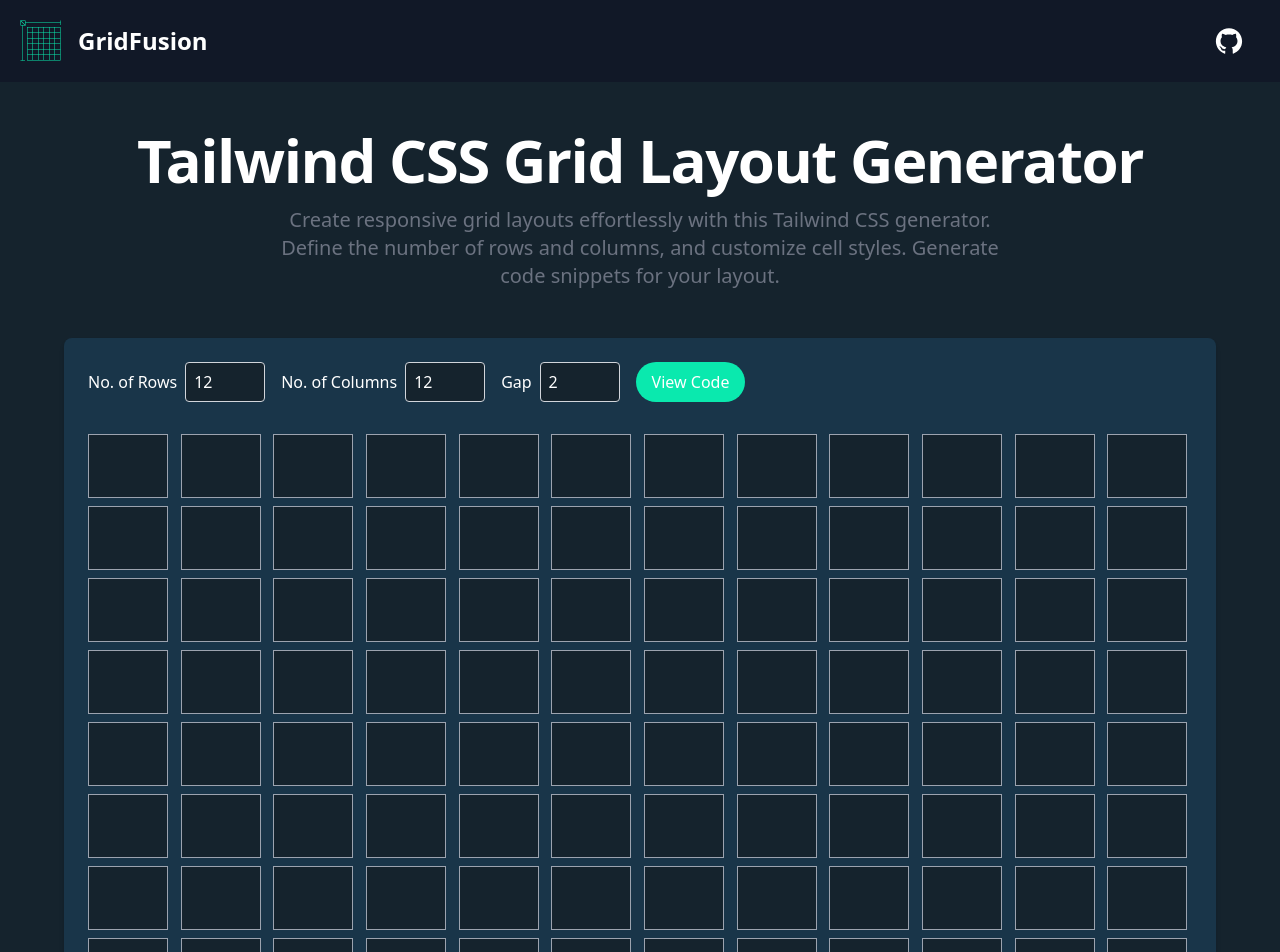
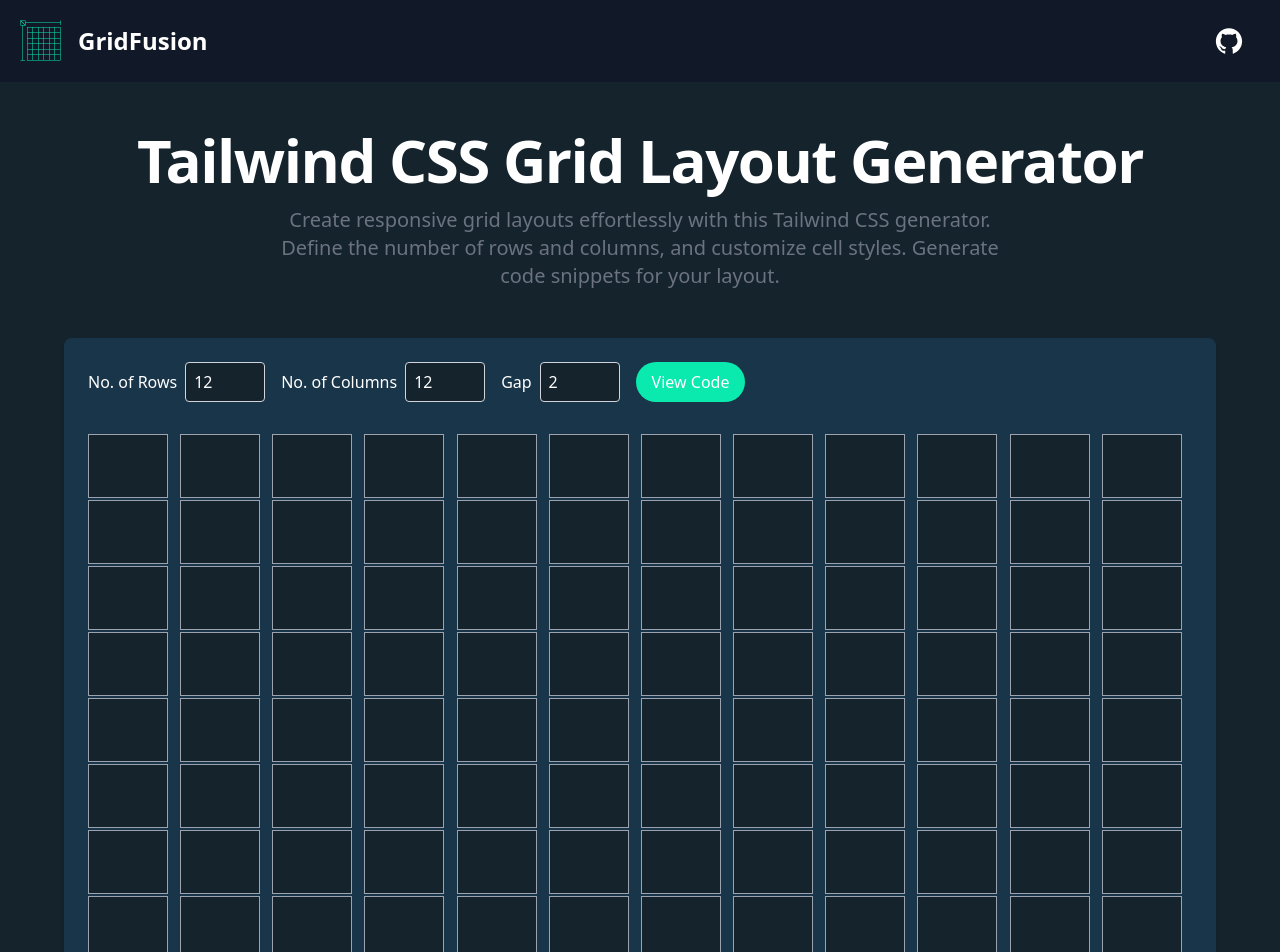
Before and after one commit to AhmerAli412/GridLayoutGenetrator, a React (Create React App) app: page / in a window 1280 px wide. Shown: the top 952 px of the page. Built offline with nearby package versions, Linux system fonts and the light colour scheme.

Commit message:
gap visual resolved

```diff
--- a/src/App.js
+++ b/src/App.js
@@ -209,9 +209,10 @@
               </div>
             </div>
 
-            <div className="grid-preview grid grid-cols-12 gap-2 sm:grid-cols-2 md:grid-cols-12">
-              {generateGrid()}
-            </div>
+            <div className="grid-preview grid grid-cols-12 gap-2 sm:grid-cols-2 md:grid-cols-12" style={{ gap: `${gap}px` }}>
+  {generateGrid()}
+</div>
+
           </div>
         </div>
       </div>
```
